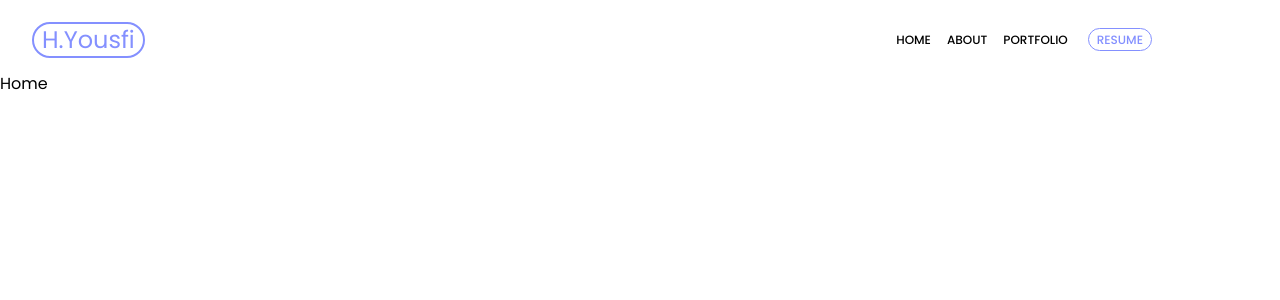
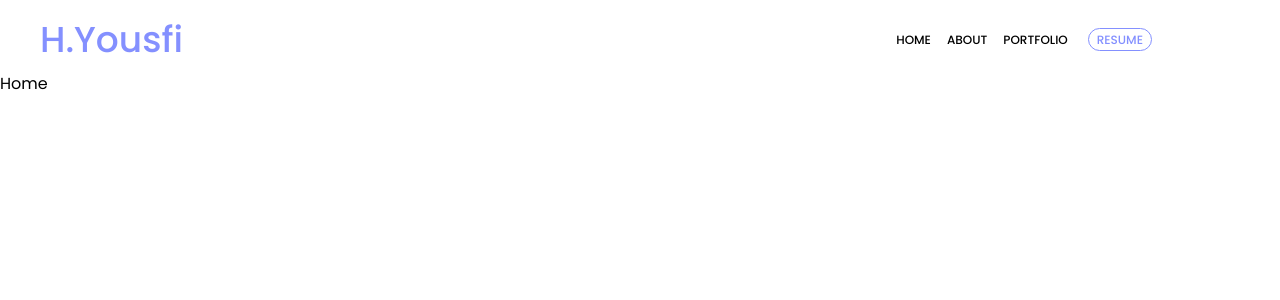
Before and after one commit to maky-hnou/portfolio-front, a Next.js app: page / in a window 1280 px wide. Shown: the top 300 px of the page. Built offline with nearby package versions, Linux system fonts and the light colour scheme.

Commit message:
add shadow to logo text

```diff
--- a/src/components/Logo.js
+++ b/src/components/Logo.js
@@ -3,19 +3,35 @@ import React from "react";
 import { motion } from "framer-motion";
 
 const MotionLink = motion(Link);
+
+const TextWithLetterShadow = ({ children }) => {
+    const singleLetterVariant = {
+    initial: { textShadow: "none" },
+    hover: { textShadow: "0px 5px 8px #8490ff" },
+  };
+
+  return (
+    <motion.span whileHover="hover">
+      {Array.from(children).map((letter, index) => (
+        <motion.span key={index} variants={singleLetterVariant}>
+          {letter}
+        </motion.span>
+      ))}
+    </motion.span>
+  );
+};
+
 export default function Logo() {
   return (
     <div className="flex items-start justify-start">
       <MotionLink
         href="/"
-        className="w-max ml-8 px-2 flex text-light_purple items-start justify-start text-2xl border-2 border-solid border-light_purple rounded-full"
+        className="w-max ml-8 px-2 flex text-light_purple items-start justify-start text-4xl font-medium"
         whileHover={{
           scale: 1.2,
-          backgroundColor: "#8490ff",
-          color: "#fff",
         }}
       >
-        H.Yousfi
+        <TextWithLetterShadow>H.Yousfi</TextWithLetterShadow>
       </MotionLink>
     </div>
   );
```
